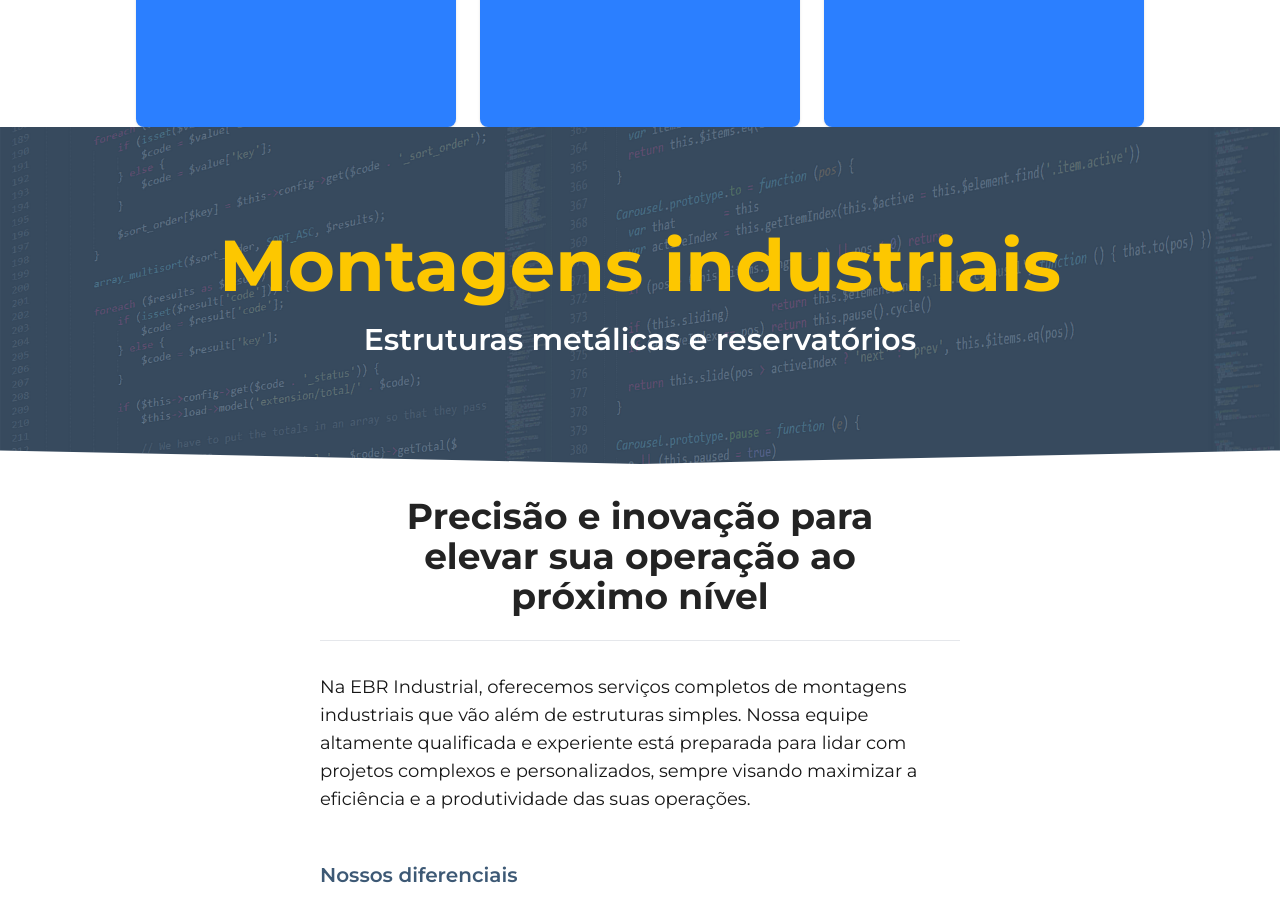
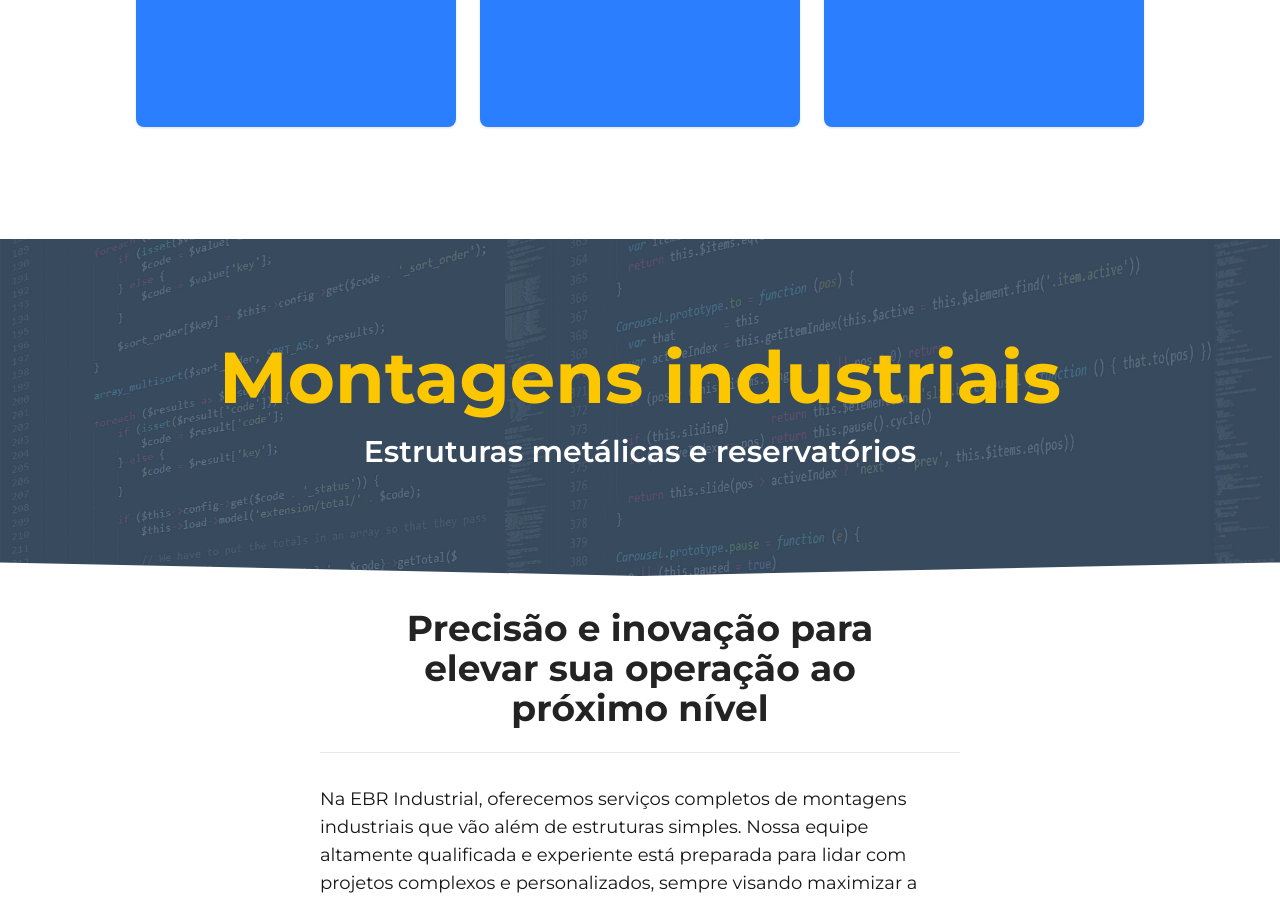
Before and after one commit to brthema072/nextjs-ebrindustrial, a Next.js app: page /home in a window 1280 px wide. Shown: the part 2780-3681 px from the top of the page. Built offline with nearby package versions, Linux system fonts and the light colour scheme.

Commit message:
Fix: Space between services home page

```diff
--- a/app/home/page.tsx
+++ b/app/home/page.tsx
@@ -11,6 +11,7 @@
         <WhatWeDo />
 
         <WheelWash />
+        <div className="h-28" />
         <IndustrialAssemblies />
       </div>
     </>
```
